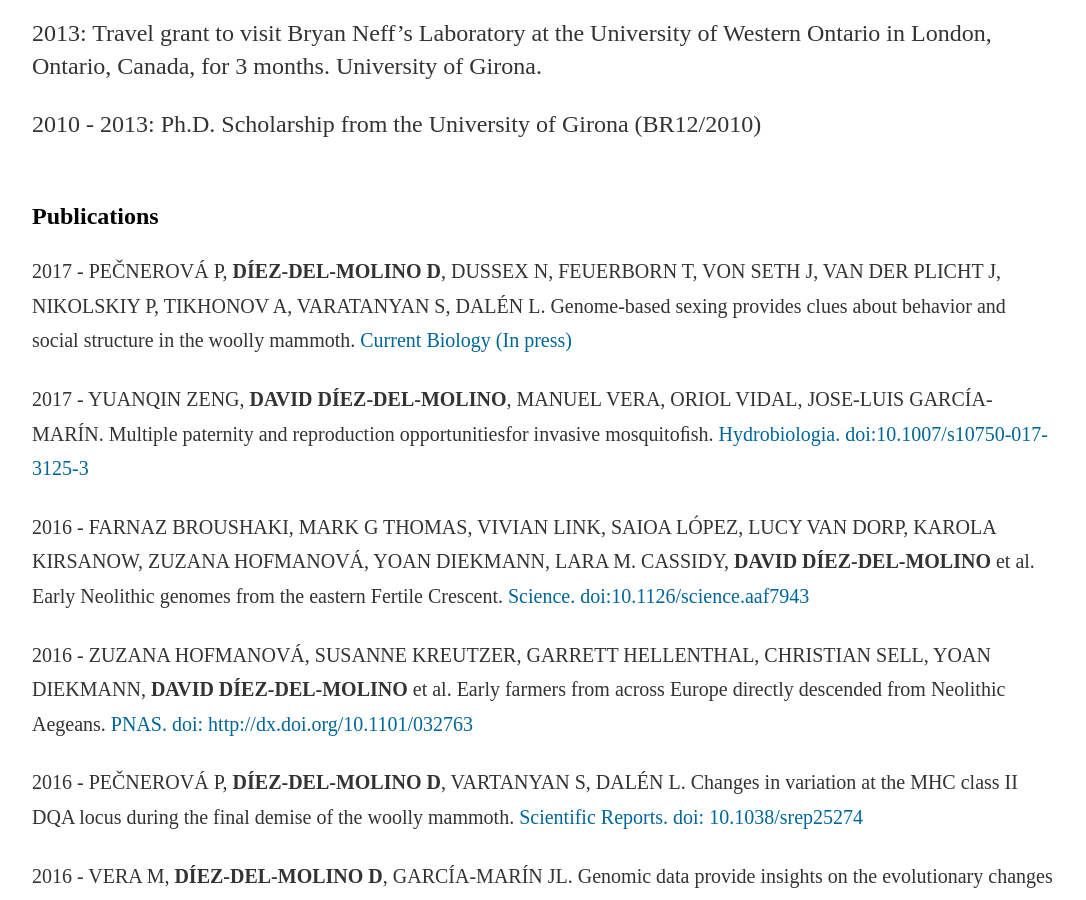
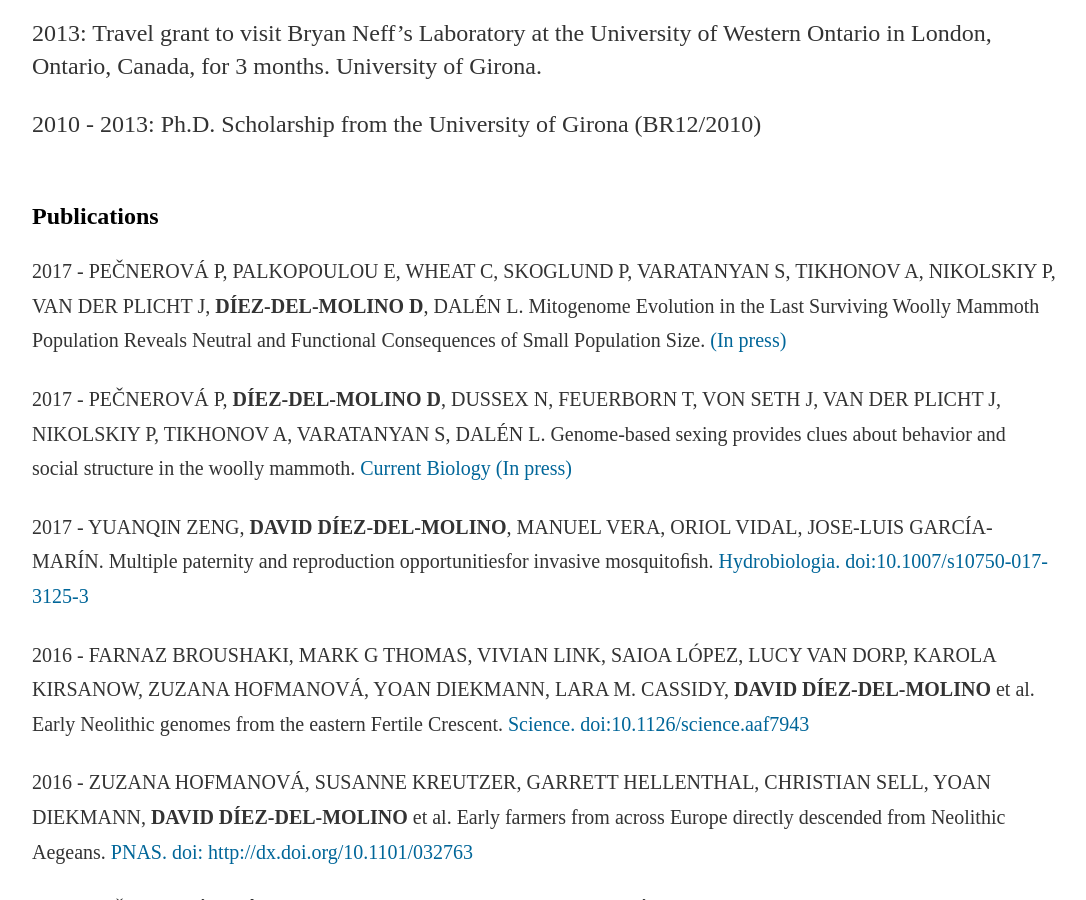
Before and after one commit to DiezMolino/diezmolino.github.io, a Jekyll site: the page cv/index.html, which Jekyll copies as it is, in a window 1280 px wide and 900 px high, scrolled down 3850 px. Shown: the whole window, without its empty margins (96-1182 px from the left). Built offline with Jekyll 4.4.1, drawn with Linux system fonts in a browser that asks for light colours.

Commit message:
Update index.html

```diff
--- a/cv/index.html
+++ b/cv/index.html
@@ -210,6 +210,8 @@ the small population paradigm. PI: Love Dalén. Swedish Research Council. Code 3
 <a name='Publications'></a>
 <h2>Publications</h2>
 
+<p><small>2017 - PEČNEROVÁ P, PALKOPOULOU E, WHEAT C, SKOGLUND P, VARATANYAN S, TIKHONOV A, NIKOLSKIY P, VAN DER PLICHT J, <b>DÍEZ-DEL-MOLINO D</b>, DALÉN L. Mitogenome Evolution in the Last Surviving Woolly Mammoth Population Reveals Neutral and Functional Consequences of Small Population Size. <a class='one' href="" target="_blank"> (In press) </a> </small> </p>
+
 <p><small>2017 - PEČNEROVÁ P, <b>DÍEZ-DEL-MOLINO D</b>, DUSSEX N, FEUERBORN T, VON SETH J, VAN DER PLICHT J, NIKOLSKIY P, TIKHONOV A, VARATANYAN S, DALÉN L. Genome-based sexing provides clues about behavior and social structure in the woolly mammoth. <a class='one' href="http://www.cell.com/current-biology/fulltext/S0960-9822(17)31264-2" target="_blank"> Current Biology (In press) </a> </small> </p>
 
 <p><small>2017 - YUANQIN ZENG, <B>DAVID DÍEZ-DEL-MOLINO</B>, MANUEL VERA, ORIOL VIDAL, JOSE-LUIS GARCÍA-MARÍN. Multiple paternity and reproduction opportunitiesfor invasive mosquitoﬁsh. <a class='one' href="http://www.readcube.com/articles/10.1007/s10750-017-3125-3?author_access_token=o_O1qbLR5rpTVJLNcFVl4Pe4RwlQNchNByi7wbcMAY4CoM9wlSpGo53FIIra_SPvW74a5mGcg4wPtTkuuRgasgAnhBofFGib-quR5F_tvD9ThimqOtQ3c_RHzzol5GX1iKEGWBAL9jAZR5piGOwx6Q%3D%3D" target="_blank"> Hydrobiologia. doi:10.1007/s10750-017-3125-3</a> </small> </p>
```
